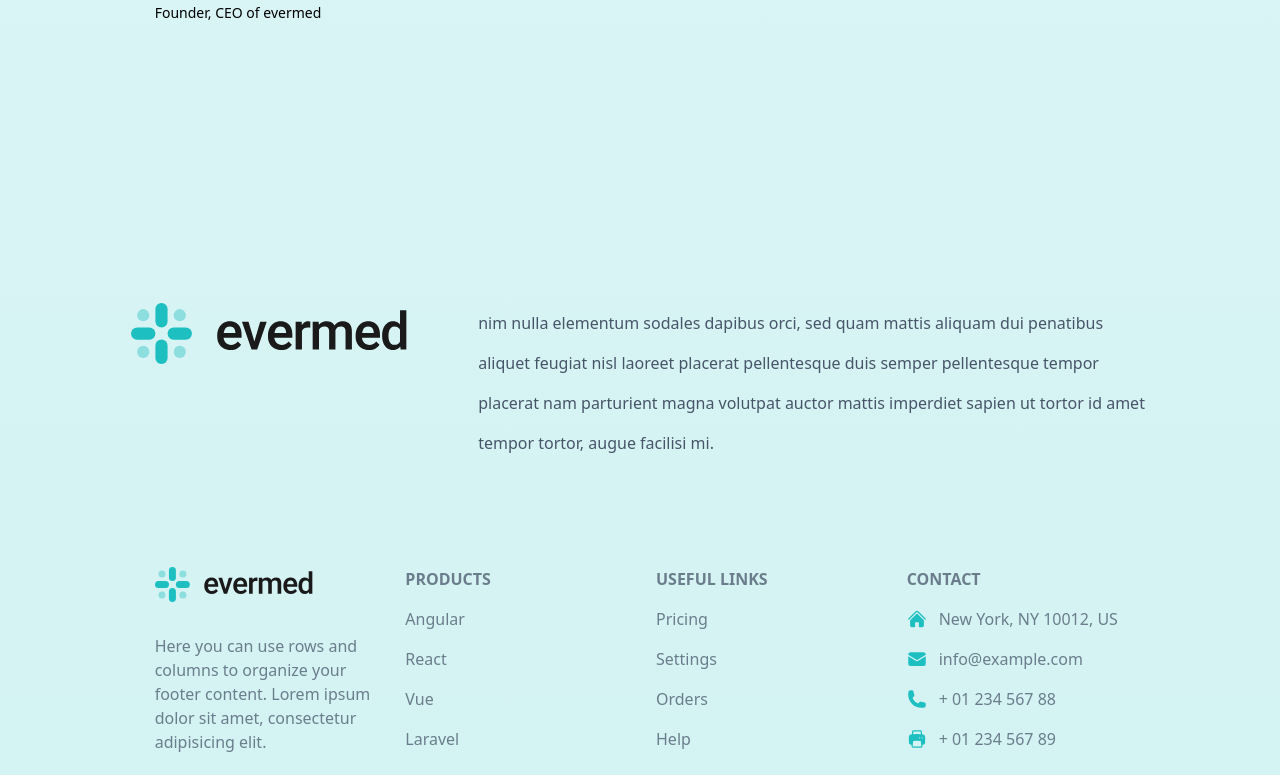
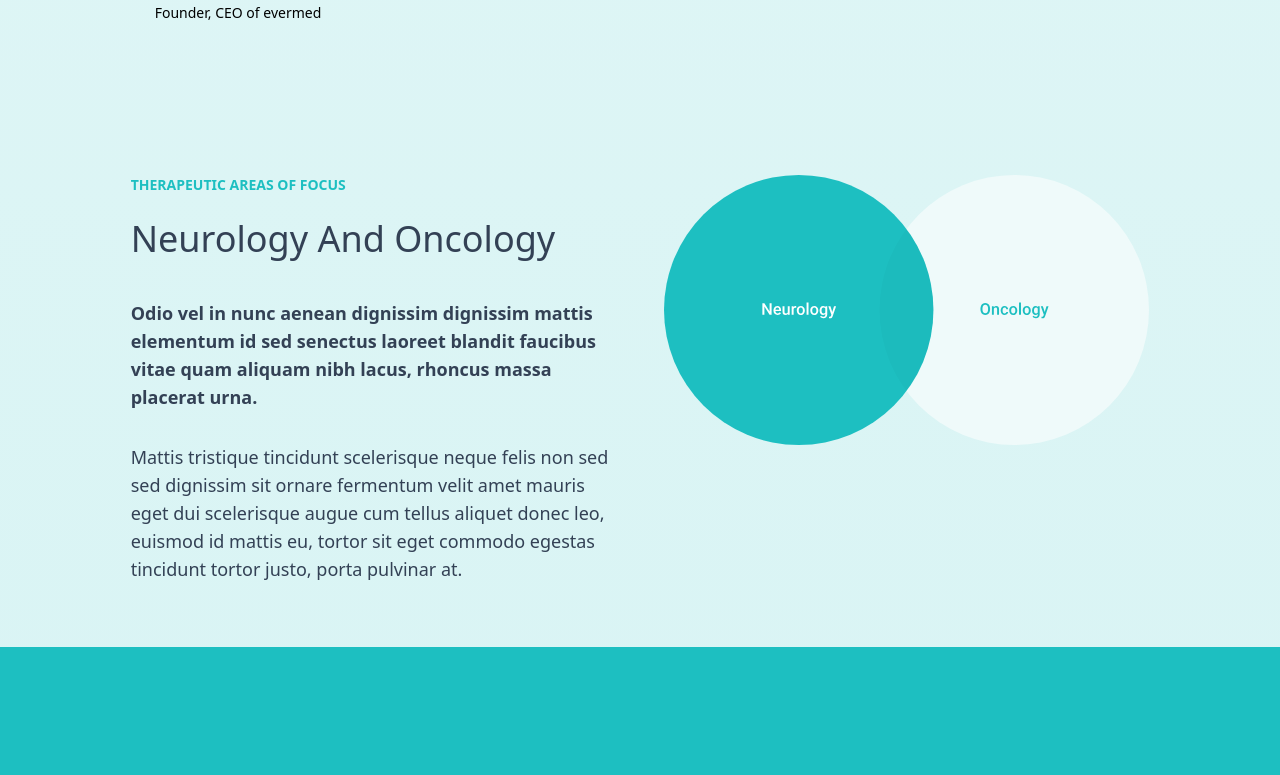
Before and after one commit to Jorris-N/evermed, a Next.js app: page /company in a window 1280 px wide. Shown: the part 2022-2797 px from the top of the page. Built offline with nearby package versions, Linux system fonts and the light colour scheme.

Commit message:
company page template

```diff
--- a/src/components/views/company/banner.jsx
+++ b/src/components/views/company/banner.jsx
@@ -6,7 +6,7 @@ export default function Banner() {
         <div className="w-full companyBanner bg-cover bg-center">
             <div className="mx-auto px-6 lg:w-10/12 md:pt-52 pt-28">
                 <div className="space-y-12">
-                    <h1 className="text-3xl lg:text-6xl font-semibold capitalize">our company</h1>
+                    <h1 className="text-3xl lg:text-6xl font-semibold capitalize text-slate-700">our company</h1>
                     <p className='max-w-md text-xl font-light'>Semper tellus, tellus at eu platea lorem est a amet tincidunt nulla orci vulputate tellus felis.</p>
                 </div>
             </div>
--- /dev/null
+++ b/src/components/views/company/therapy.jsx
@@ -0,0 +1,30 @@
+import React from 'react'
+import Image from 'next/image'
+import Pharma from '../../../../public/images/pharma-img.svg'
+
+export default function Therapy() {
+  return (
+    <div className='lg:w-10/12 py-16 mx-auto px-6 justify-center w-full'>
+        <div className='grid md:grid-cols-2 gap-12 justify-center'>
+            <div className='items-center'>
+                <div className='flex md:space-x-8'>
+                    <div className='space-y-6'>
+                        <h3 className='uppercase text-[#1dbfc1] font-semibold text-sm'>therapeutic areas of focus</h3>
+                        <h2 className='lg:text-4xl text-3xl font-medium capitalize text-slate-700'>neurology and oncology</h2>
+                    </div>
+                </div>
+                <div className='space-y-8 leading-8 pt-10'>
+                    <p className='text-slate-700 font-semibold text-lg'>Odio vel in nunc aenean dignissim dignissim mattis elementum id sed senectus laoreet blandit faucibus vitae quam aliquam nibh lacus, rhoncus massa placerat urna.</p>
+                    <p className='text-slate-700 font-light text-lg'>Mattis tristique tincidunt scelerisque neque felis non sed sed dignissim sit ornare fermentum velit amet mauris eget dui scelerisque augue cum tellus aliquet donec leo, euismod id mattis eu, tortor sit eget commodo egestas tincidunt tortor justo, porta pulvinar at.</p>
+                </div>
+            </div>
+
+            <div className='h-full w-full'>
+                <div className='flex-shrink-0 relative'>
+                    <Image src={Pharma} alt='Evermed' className='object-cover' width={500} height={500}/>
+                </div>
+            </div>
+        </div>
+    </div>
+  )
+}
--- a/src/pages/company.js
+++ b/src/pages/company.js
@@ -4,6 +4,8 @@ import Banner from '@/components/views/company/banner'
 import Glance from '@/components/views/company/glance'
 import FactCounter from '@/components/views/company/factCounter'
 import OurCompany from '@/components/views/company/ourCompany'
+import Therapy from '@/components/views/company/therapy'
+import Partnership from '@/components/views/home/partnership'
 
 export default function company() {
   return (
@@ -13,6 +15,8 @@ export default function company() {
             <Glance/>
             <FactCounter/>
             <OurCompany/>
+            <Therapy/>
+            <Partnership/>
         </Layout>
     </div>
   )
```
Also changed, not shown: public/images/pharma-img.svg (added).
